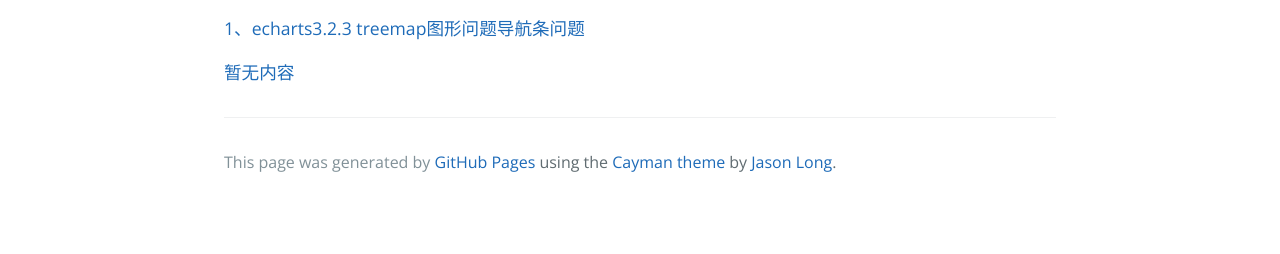
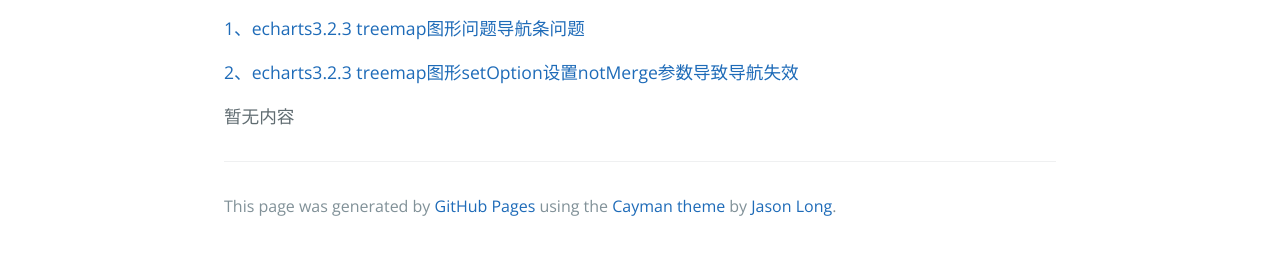
Before and after one commit to FlowerBirds/flowerbirds.github.io, a plain HTML site: page index.html in a window 1280 px wide. Shown: the part 404-658 px from the top of the page. Drawn offline with nearby package versions, Linux system fonts and the light colour scheme.

Commit message:
Update index.html

```diff
--- a/index.html
+++ b/index.html
@@ -21,7 +21,7 @@
 <a id="flowerbirdsgithubio" class="anchor" href="#flowerbirdsgithubio" aria-hidden="true"><span class="octicon octicon-link"></span></a>flowerbirds.github.io</h1>
 
       <p><a href='./echarts/treemap.html'>1、echarts3.2.3 treemap图形问题导航条问题</a></p>
-      <p><a href='./echarts/treemap_setOption.html'/2、echarts3.2.3 treemap图形setOption设置notMerge参数导致导航失效</a></p>
+      <p><a href='./echarts/treemap_setOption.html'/>2、echarts3.2.3 treemap图形setOption设置notMerge参数导致导航失效</a></p>
       <p>暂无内容</p>
 
       <footer class="site-footer">
```
